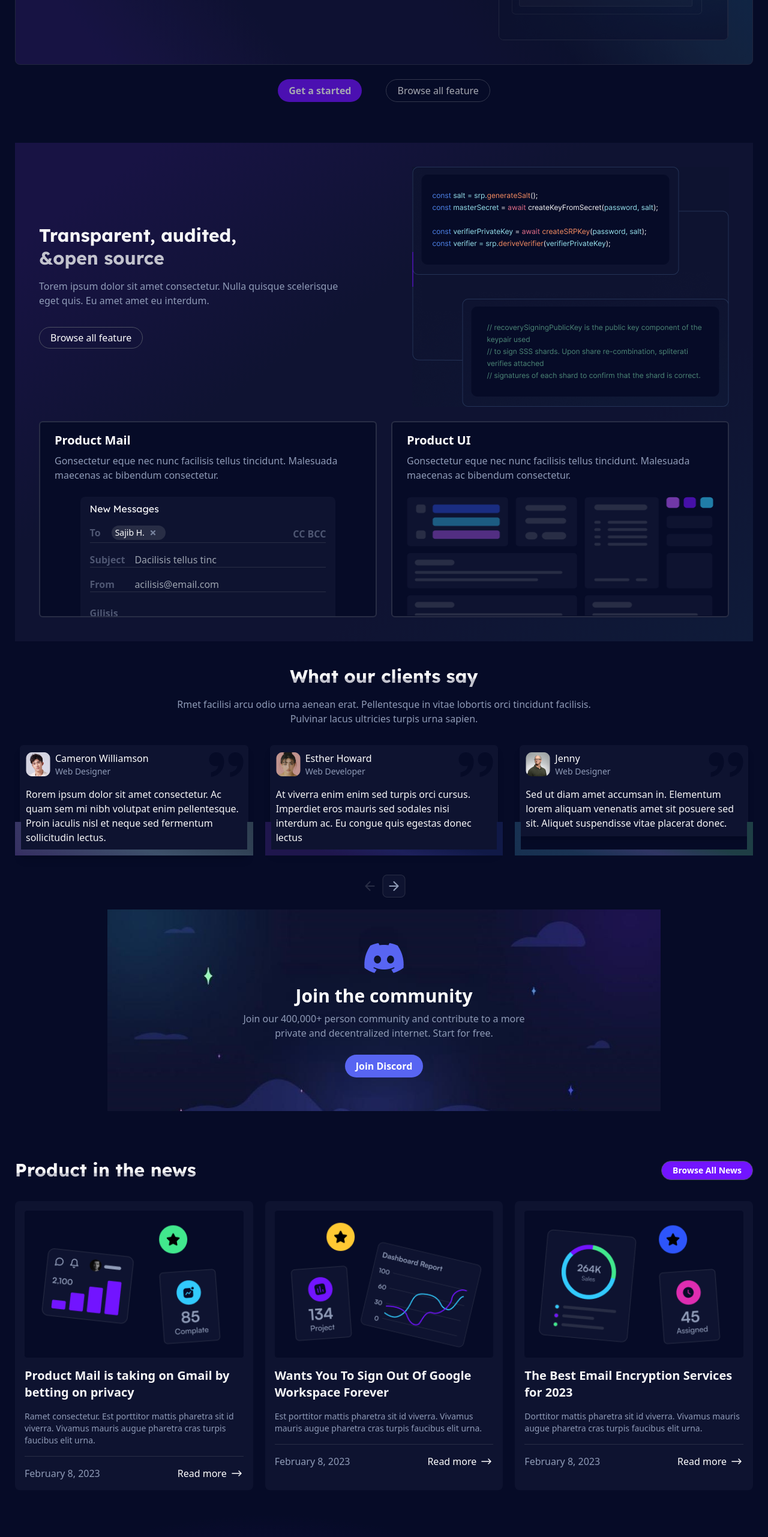
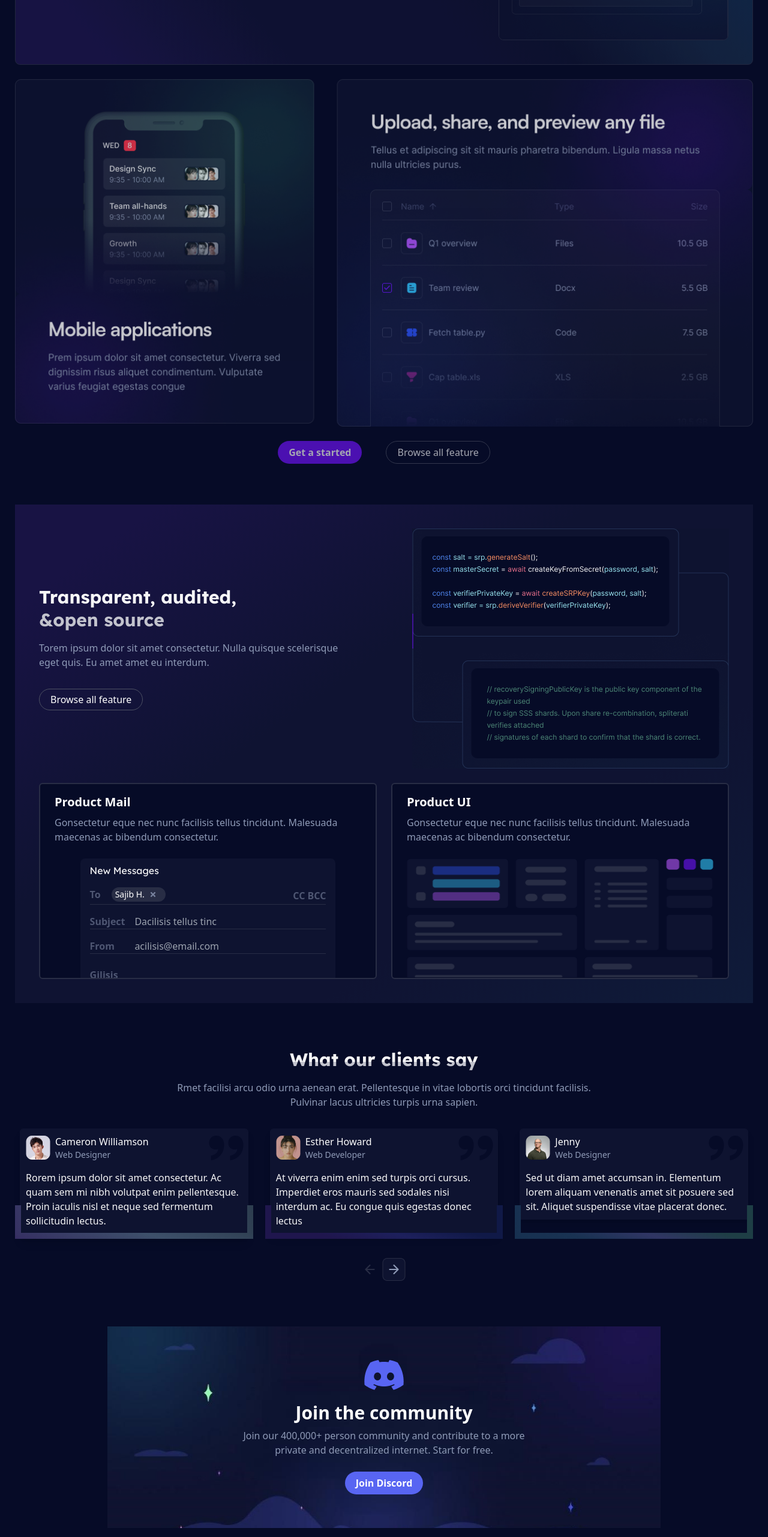
Before and after one commit to salv20/webocean, a React (Vite) app: page / in a window 1280 px wide. Shown: the part 1940-4502 px from the top of the page at 60% size. Built offline with nearby package versions, Linux system fonts and the light colour scheme.

Commit message:
omo me self don tire

```diff
--- a/src/components/Essential.jsx
+++ b/src/components/Essential.jsx
@@ -75,7 +75,24 @@ Rorem ipsum dolor sit amet consectetur. Proin dignissim tortor mauris viverra se
 
 </motion.article>
 
+<article>
 
+    <div className="hidden xl:block">
+        <img src="Grid.png" alt="" className='w-full' />
+    </div>
+
+<div className="flex flex-col gap-6 sm:flex-row xl:hidden">
+<div>
+<img src="Card1.png" alt="" className=' w-full' />
+</div>
+
+<div>
+<img src="Card.png" alt="" className=' w-full' />
+
+</div>
+</div>
+
+</article>
 
 <motion.div
      className="flex gap-x-10 justify-center"
@@ -88,6 +105,7 @@ Rorem ipsum dolor sit amet consectetur. Proin dignissim tortor mauris viverra se
     </motion.div>
 
         </motion.div>
+
         </div>
     </section>
   )
--- a/src/components/News.jsx
+++ b/src/components/News.jsx
@@ -18,7 +18,7 @@ text:'Ramet consectetur. Est porttitor mattis pharetra sit id viverra. Vivamus m
 ]
 const News = () => {
   return (
-    <section className="bg-primary">
+    <section className="bg-primary pb-6">
         <div className="mx-auto container py-10">
 
             <div className="flex flex-col gap-8">
--- a/src/components/Overview.jsx
+++ b/src/components/Overview.jsx
@@ -32,7 +32,7 @@ const options={
 }
 const Overview = () => {
   return (
-  <section className="overview">
+  <section className="overview border-t-4 border-primary">
     <div className="container mx-auto py-10">
 
 <div className=" flex flex-col gap-8">
@@ -45,7 +45,7 @@ const Overview = () => {
             <p className="mt-3 text-[6px] text-[#7214ff]"><FaCircle/></p>
         </div>
 
-<div className="bg-[#0e1330] px-4 py-8 sm:p-8 flex flex-col gap-4">
+<div className="bg-[#0e1330] px-4 py-8 sm:p-8 flex flex-col gap-4 border-[0.5px] rounded-md border-[#282D45]">
     <h3 className="text-[#F6F6F7] text-lg md:text-xl font-bold "> Subscribe to our newsletter</h3>
     <form action="" className="flex flex-col gap-4 w-11/12 mx-auto sm:w-full">
         <input type="email" name="0" id=""
--- a/src/components/Subscribe.jsx
+++ b/src/components/Subscribe.jsx
@@ -1,7 +1,7 @@
 
 const Subscribe = () => {
   return (
-    <section className='bg-[#060b27] pb-10'>
+    <section className='bg-[#060b27] py-14'>
       <div className="mx-auto container">
         <div className="bg-sub bg-no-repeat bg-cover bg-center mx-auto py-8 sm:py-14 w-11/12 sm:w-4/5 xl:w-3/4">
 
--- a/src/components/Testimony.jsx
+++ b/src/components/Testimony.jsx
@@ -1,7 +1,7 @@
 
 const Testimony = () => {
   return (
-  <section className="bg-primary py-5 testimony">
+  <section className="bg-primary pt-14 pb-5 testimony">
     <div className="container mx-auto">
     <div className=" flex flex-col gap-8">
 
```
